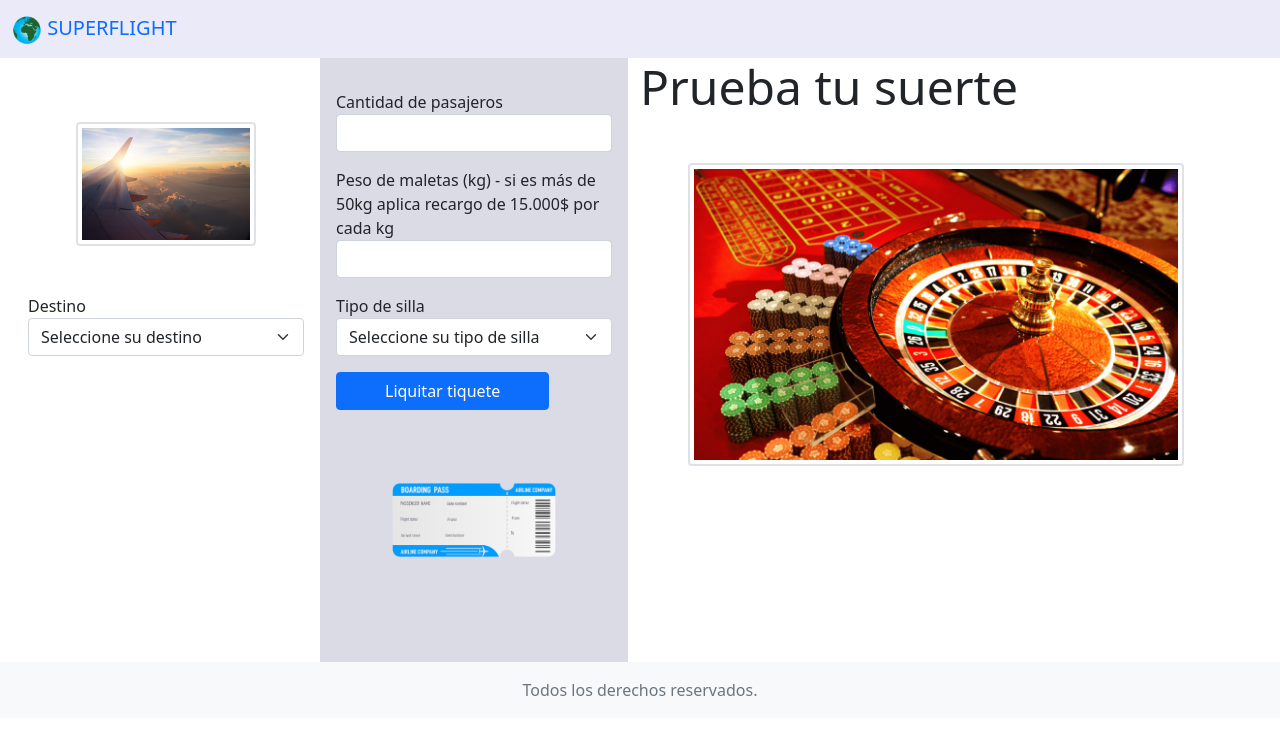
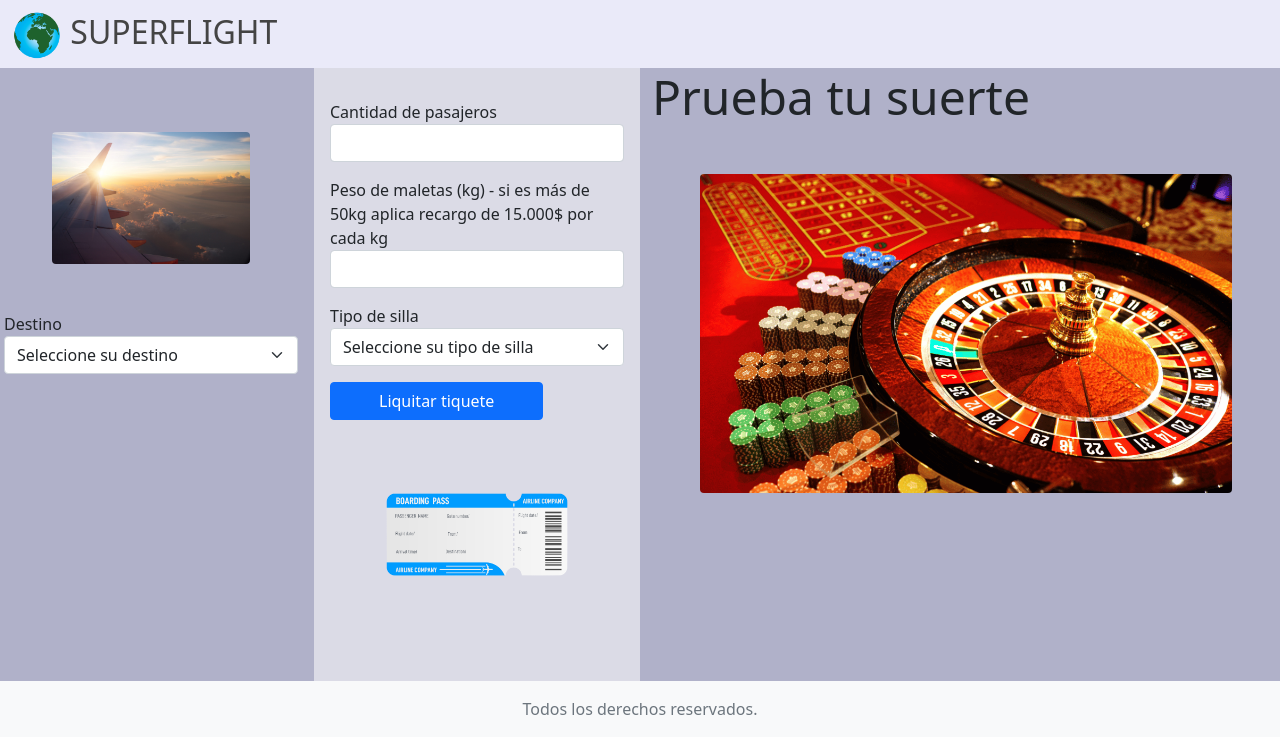
Before and after one commit to Larzuck-k/SUPERFLIGHTS, a plain HTML site: page index.html in a window 1280 px wide. Drawn offline with nearby package versions, Linux system fonts and the light colour scheme.

Commit message:
Corrección visual de título y colores

```diff
--- a/css/mystyle.css
+++ b/css/mystyle.css
@@ -1,3 +1,10 @@
+.nolink{
+    text-decoration: none;
+    color: rgb(68, 68, 68);
+    font-size: 2rem;
+    }
+
+
 .bg-body-quartiary{
 
 background-color: rgb(219, 219, 230)
@@ -12,7 +19,7 @@ background-color: rgb(219, 219, 230)
 
 .bg-body-secondary{
 
-    background-color: rgb(255, 255, 255)
+    background-color: rgb(176, 177, 201)
 
     }
     .bg-body-tertiary{
--- a/index.html
+++ b/index.html
@@ -14,8 +14,8 @@
   <body>
     <nav class="navbar navbar-expand-lg bg-body-tertiary">
       <div class="container-fluid">
-        <a class="navbar-brand align-text-center" href="#">
-          <img src="/media/logo.png" alt="Logo" height="30" class="" />
+        <a class=" align-text-center nolink" href="#">
+          <img src="/media/logo.png" alt="Logo" height="50" class="" />
           SUPERFLIGHT
         </a>
 
@@ -60,12 +60,12 @@
       </div>
     </nav>
 
-    <div class="row container-fluid">
+    <div class="row ">
       <div class="col-3 p-3 bg-body-secondary">
         <div class="p-5 text-center">
           <img
             src="/media/Avion.jpg"
-            class="img-fluid rounded p-1 border border-2 img-fluid"
+            class="img-fluid rounded img-fluid"
             width="300"
             alt="Vuelos"
             srcset=""
@@ -140,14 +140,14 @@
         <div class="text-center p-5">
           <img
             src="/media/Casino.png"
-            class="img-fluid rounded p-1 border border-2 img-fluid"
+            class="img-fluid rounded img-fluid"
             width=""
             alt="Vuelos"
             srcset=""
           />
         </div>
       </div>
-    </div>
+
 
     <footer class="footer mt-auto py-3 bg-light">
       <div class="container text-center">
```
